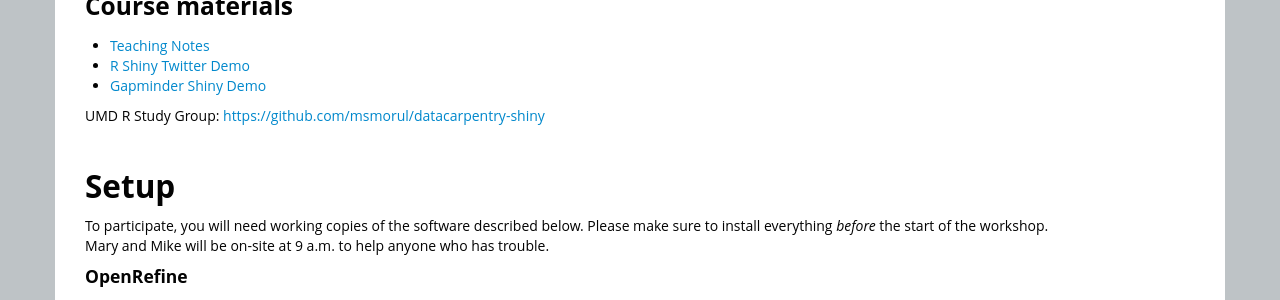
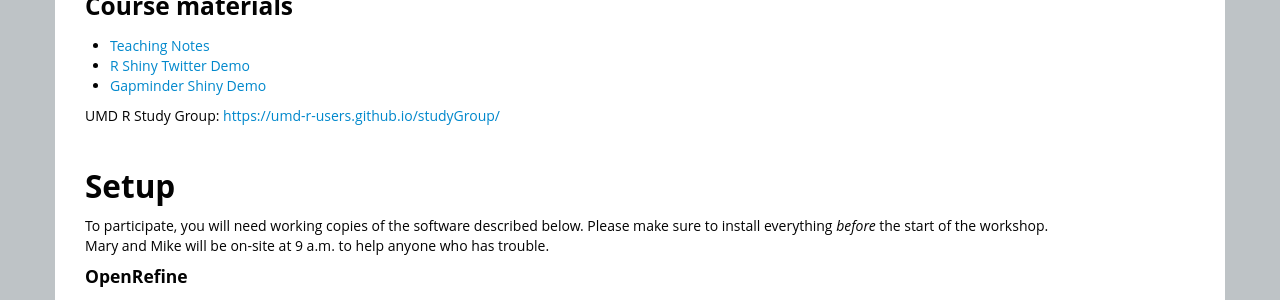
Before and after one commit to SESYNC-ci/BSOS-Jan-2015, a Jekyll site: the page built from index.html, in a window 1280 px wide and 900 px high, scrolled down 1545 px. Shown: the part 154-454 px from the top of the window. Built offline with Jekyll 4.4.1, drawn with Linux system fonts in a browser that asks for light colours; some of the changed lines change nothing that is shown.

Commit message:
Update index.html

```diff
--- a/index.html
+++ b/index.html
@@ -128,7 +128,7 @@ We'll explore ways to introduce state-of-the-art, practical computation to under
   <li><a href="https://github.com/msmorul/datacarpentry-shiny">Gapminder Shiny Demo</a></li>
 </ul>
 
-UMD R Study Group: <a href="https://github.com/msmorul/datacarpentry-shiny">https://github.com/msmorul/datacarpentry-shiny</a>
+UMD R Study Group: <a href="https://umd-r-users.github.io/studyGroup/">https://umd-r-users.github.io/studyGroup/</a>
 
 <h2>Setup</h2>
 
```
